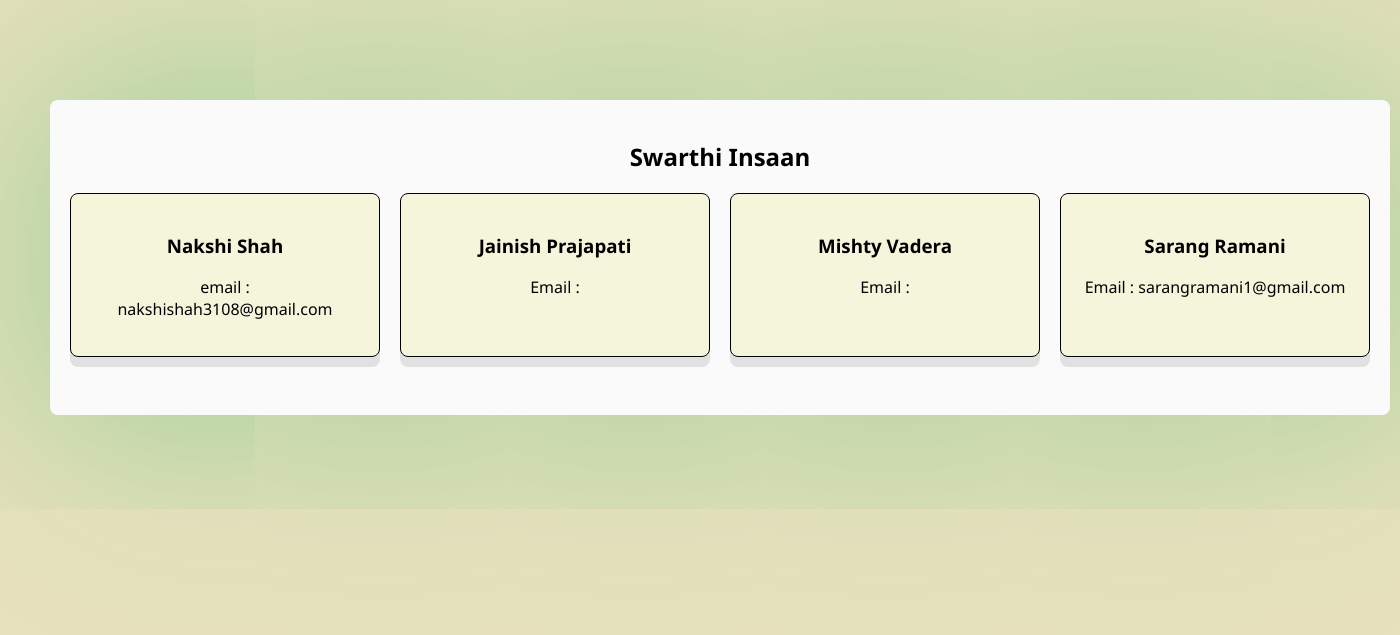
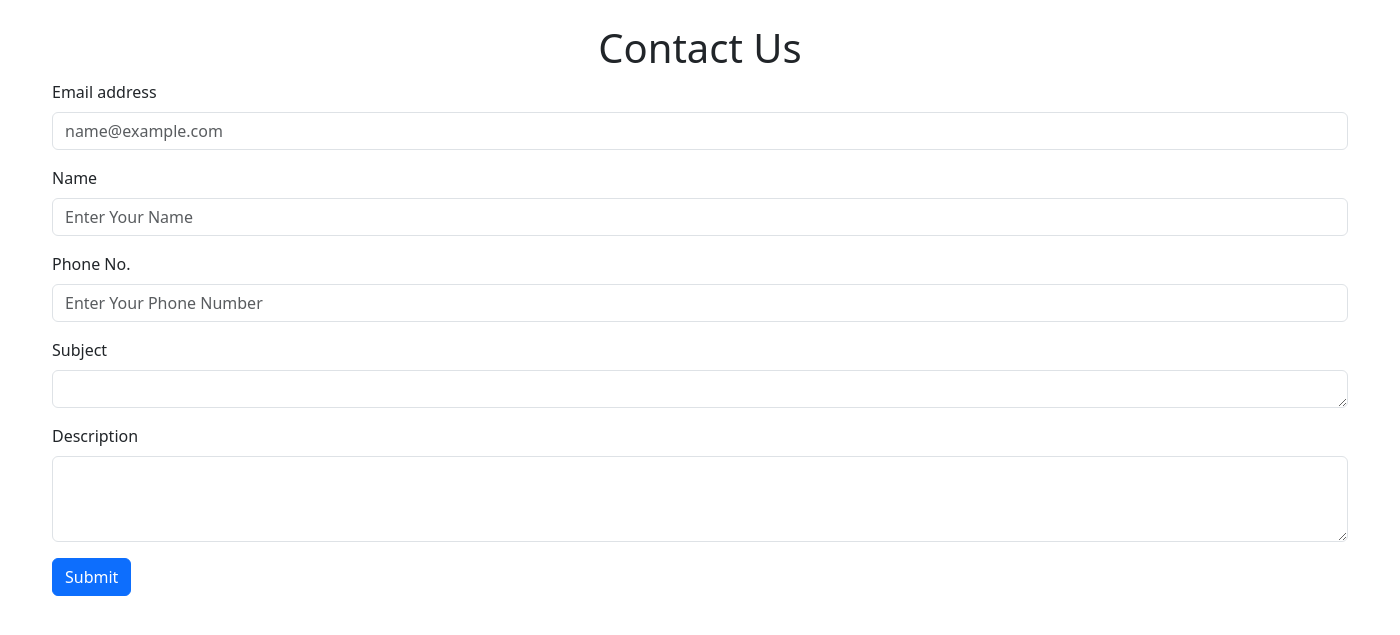
Before and after one commit to JainishPrajapati88/FundNestApp, a Flask app: page /info in a window 1400 px wide. Shown: the top 635 px of the page. Run offline with Flask 3, Linux system fonts and the light colour scheme.

Commit message:
added about us page and contact us page

```diff
--- a/app.py
+++ b/app.py
@@ -604,8 +604,73 @@ def policy():
     return render_template('privacy_policy.html')
 
 @app.route('/info',methods=['POST','GET'])
-def info():
+def Contact():
+    if request.method=="POST":
+        email = request.form['email']
+        name = request.form['name']
+        phone = request.form['phone']
+        sub = request.form['sub']
+        description = request.form['description']
+
+
+
+        Contact = {
+                'email': email,
+                'name': name,
+                'phone': phone,
+                'sub': sub,
+                'description': description
+            }
+
+        db.contact.insert_one(Contact)
+        flash("Your Message has been Sent to Admin")
+        from_email="gpainfo617@gmail.com"
+        password="hwhdwqqcwnltztpa"
+        subject="Issues faced by the users"
+        body=f'''
+        <h5>Dear Owners</h5>
+        <p>
+
+        The users of your dearest site are having some issues with it .
+        <br> And they are trying to reach to you .<br>
+        According to one of the user Naming <b>{name}</b> <br>having email : <b>{email}</b>,<br> Phone number : <b>{phone}</b> . <br>
+        The problem of <i>{name}</i> is <b><i>{sub}</i></b> and the deatailed explanation for this issue is :<br> <b>{description}</b>. <br><br>
+        So kindly review the problems of your dearest users.
+
+
+        </p>
+        <p>
+        Best regards,
+        Your Users
+
+        </p>
+
+        '''
+
+        Mail="nakshishah3108+contactus@gmail.com"
+
+        msg = MIMEMultipart()
+        msg['Subject'] = subject
+        msg['From'] = from_email
+        msg['To'] = Mail
+
+        msg.attach(MIMEText(body, 'html'))
+
+
+        with smtplib.SMTP('smtp.gmail.com', 587) as server:
+             server.starttls()
+             server.login(from_email, password)
+             server.sendmail(from_email, Mail, msg.as_string())
+
+             print("Mail Send Successfully")
+
+        return redirect('/info')
+
     return render_template('contact_us.html')
+
+@app.route('/AboutUs' , methods =['POST' , 'GET'])
+def  AboutUs():
+    return render_template('About.html')
 
 if __name__ =="__main__":
     app.run(debug=True)
--- a/static/contact-us.css
+++ b/static/contact-us.css
@@ -27,7 +27,7 @@ body {
     text-align: center;
     padding: 20px;
     border: 1px solid black;
-    background-color: beige;
+    background-color: rgb(148, 201, 122);
     border-radius: 8px;
     box-shadow: 0 10px rgba(0, 0, 0, 0.1);
 }
--- a/templates/contact_us.html
+++ b/templates/contact_us.html
@@ -1,37 +1,51 @@
 <!DOCTYPE html>
 <html lang="en">
-
 <head>
     <meta charset="UTF-8">
     <meta name="viewport" content="width=device-width, initial-scale=1.0">
-    <link rel="stylesheet" href="../static/contact-us.css">
     <title>Contact Us</title>
+    <!-- Include your CSS and JS files here -->
+    <link
+    href="https://cdn.jsdelivr.net/npm/bootstrap@5.3.2/dist/css/bootstrap.min.css"
+    rel="stylesheet"
+    integrity="sha384-T3c6CoIi6uLrA9TneNEoa7RxnatzjcDSCmG1MXxSR1GAsXEV/Dwwykc2MPK8M2HN"
+    crossorigin="anonymous"
+  />
+  <script
+      src="https://cdn.jsdelivr.net/npm/bootstrap@5.3.2/dist/js/bootstrap.bundle.min.js"
+      integrity="sha384-C6RzsynM9kWDrMNeT87bh95OGNyZPhcTNXj1NW7RuBCsyN/o0jlpcV8Qyq46cDfL"
+      crossorigin="anonymous"
+    ></script>
 </head>
-
 <body>
-    <center>
-        <div class="container">
-            <h2>Swarthi Insaan</h2>
-            <div class="employee-grid">
-                <div class="employee-card">
-                    <h3>Nakshi Shah</h3>
-                    <p>email : nakshishah3108@gmail.com</p>
-                </div>
-                <div class="employee-card">
-                    <h3>Jainish Prajapati</h3>
-                    <p>Email : </p>
-                </div>
-                <div class="employee-card">
-                    <h3>Mishty Vadera</h3>
-                    <p>Email : </p>
-                </div>
-                <div class="employee-card">
-                    <h3> Sarang Ramani</h3>
-                    <p>Email : sarangramani1@gmail.com </p>
-                </div>
+    <div class="container mb-3 py-4">
+        <h1 class="text-center">Contact Us</h1>
+        <!-- Your form starts here -->
+        <form method="post" action="/info">
+            <input type="hidden" name="csrfmiddlewaretoken" value="your_csrf_token_here">
+            <div class="mb-3">
+                <label for="mail" class="form-label">Email address</label>
+                <input type="email" class="form-control" id="exampleFormControlInput1" name="email" placeholder="name@example.com">
             </div>
-        </div>
-    </center>
+            <div class="mb-3">
+                <label for="name" class="form-label">Name</label>
+                <input type="text" class="form-control" id="name" placeholder="Enter Your Name" name="name">
+            </div>
+            <div class="mb-3">
+                <label for="phoneno" class="form-label">Phone No.</label>
+                <input type="number" class="form-control" id="phoneno" placeholder="Enter Your Phone Number" name="phone">
+            </div>
+            <div class="mb-3">
+                <label for="subject" class="form-label">Subject</label>
+                <textarea class="form-control" id="subject" rows="1" name="sub"></textarea>
+            </div>
+            <div class="mb-3">
+                <label for="description" class="form-label">Description</label>
+                <textarea class="form-control" id="description" rows="3" name="description"></textarea>
+            </div>
+            <button type="submit" class="btn btn-primary">Submit</button>
+        </form>
+        <!-- Your form ends here -->
+    </div>
 </body>
-
 </html>
```
Also changed, not shown: templates/About.html (added, +37 -0 lines).
